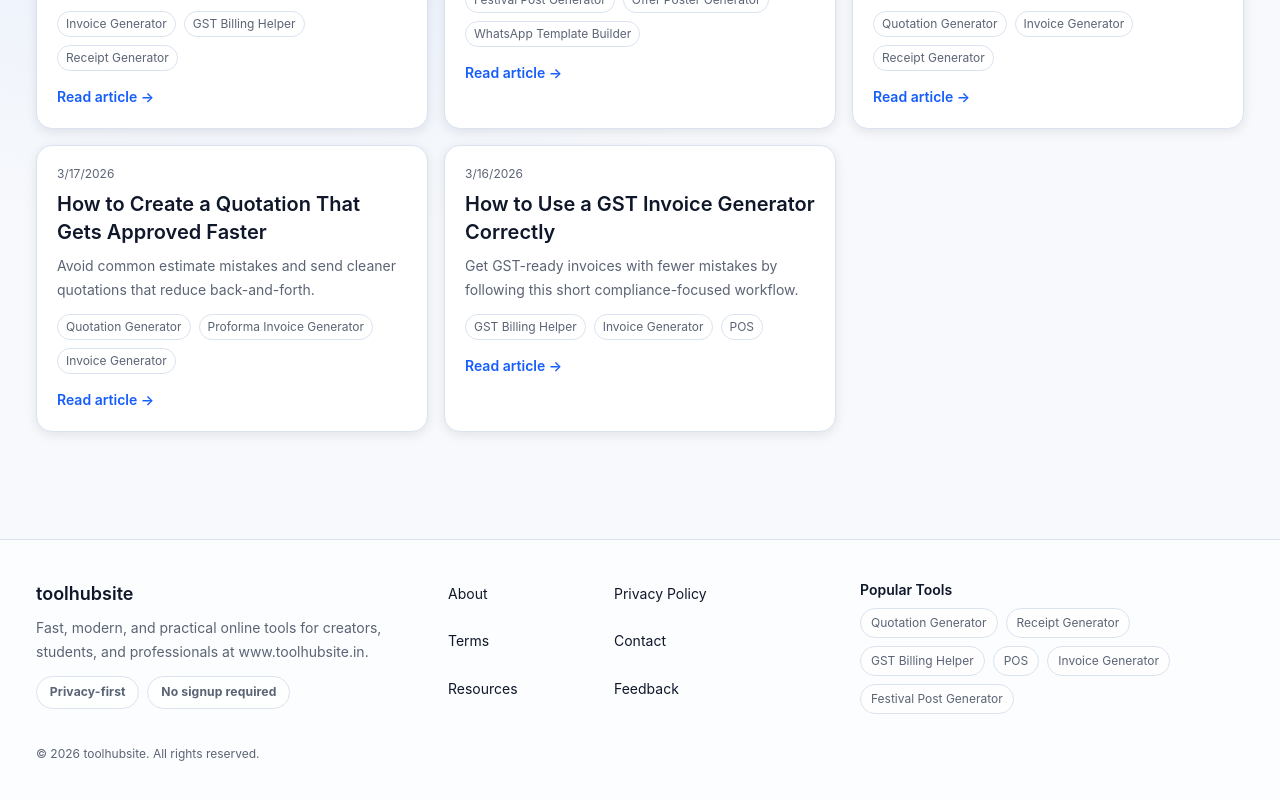
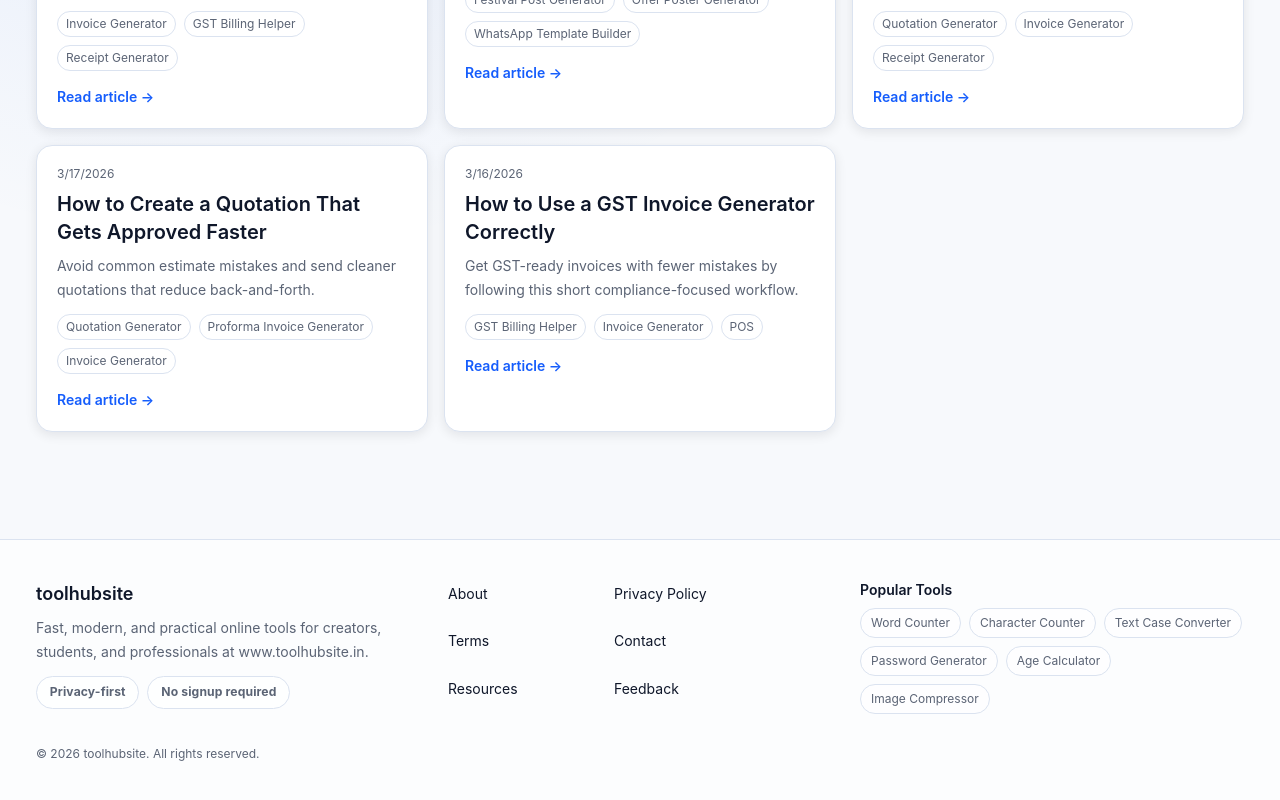
Before and after one commit to jigriwork/toolhub, a Next.js app: page /resources in a window 1280 px wide. Shown: the part 438-1238 px from the top of the page. Built offline with nearby package versions, Linux system fonts and the light colour scheme; no server answers.

Commit message:
Restore full tool list by removing public slug filter

```diff
--- a/data/tools.ts
+++ b/data/tools.ts
@@ -953,24 +953,7 @@ const allTools: Tool[] = [
   },
 ];
 
-const PUBLIC_TOOL_SLUGS = [
-  "invoice-generator",
-  "offer-poster-generator",
-  "festival-post-generator",
-  "quotation-generator",
-  "receipt-generator",
-  "profit-pricing-calculator",
-  "proforma-invoice-generator",
-  "purchase-order-generator",
-  "gst-billing-helper",
-  "pos-mvp",
-  "cloud-sync-multi-store",
-  "whatsapp-template-builder",
-] as const;
-
-export const tools: Tool[] = allTools.filter((tool) =>
-  PUBLIC_TOOL_SLUGS.includes(tool.slug as (typeof PUBLIC_TOOL_SLUGS)[number]),
-);
+export const tools: Tool[] = allTools;
 
 export const getToolBySlug = (slug: string) =>
   tools.find((tool) => tool.slug === slug);
```
